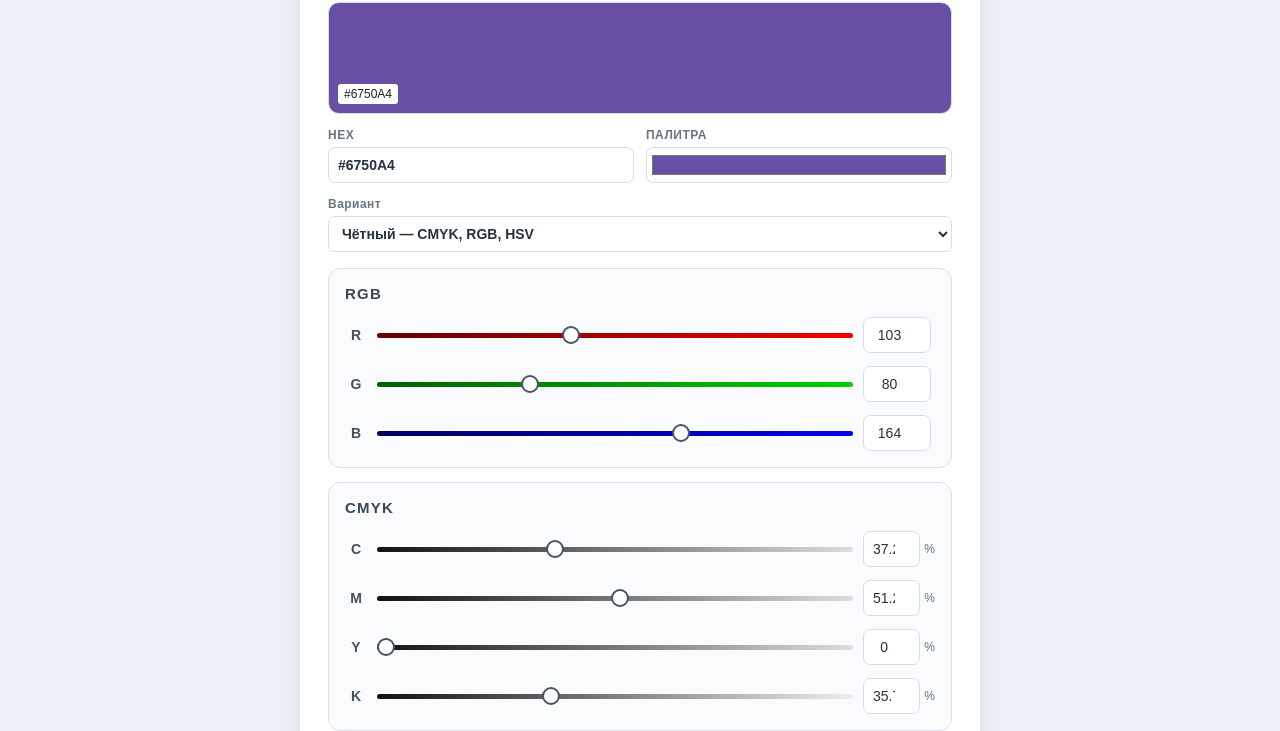
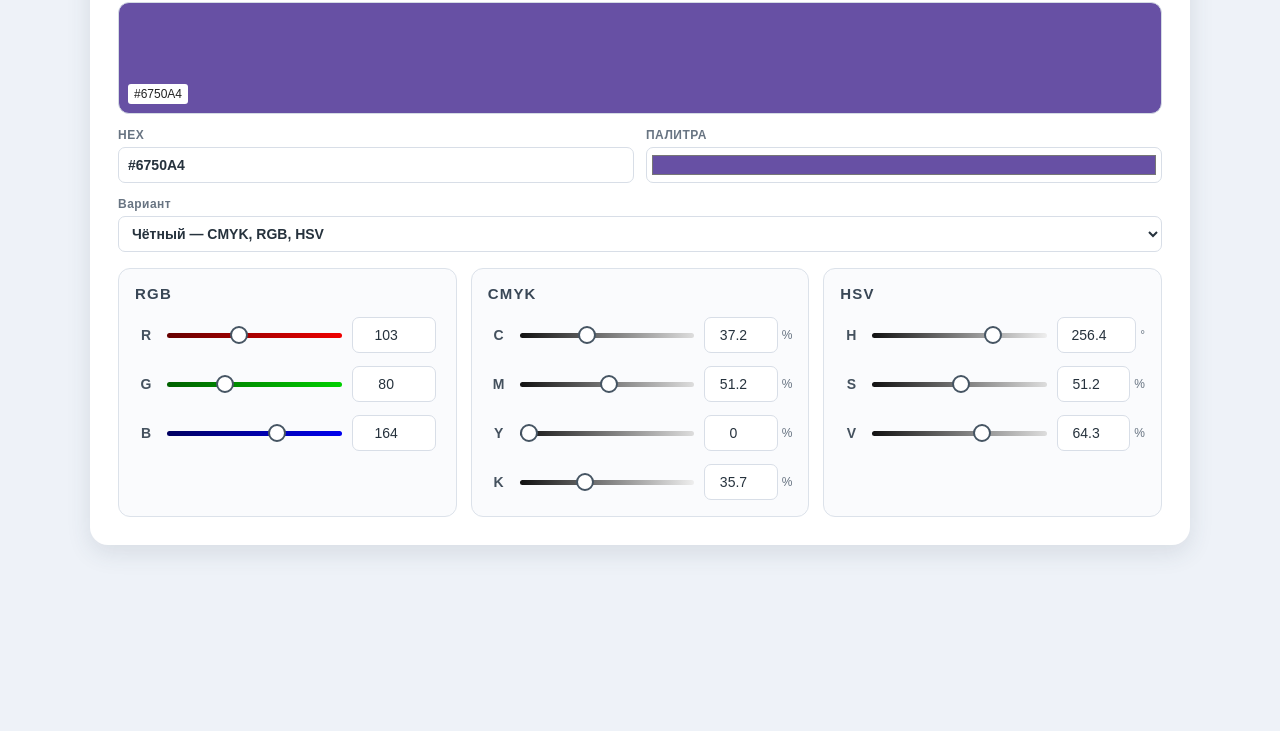
Before and after one commit to onissya/CG, a website built with Vite: page index.html in a window 1280 px wide. Shown: the part 100-831 px from the top of the page. Built offline with nearby package versions, Linux system fonts and the light colour scheme.

Commit message:
style: arrange color models horizontally

```diff
--- a/src/styles.css
+++ b/src/styles.css
@@ -22,7 +22,7 @@ select {
 }
 
 main {
-  width: min(680px, calc(100% - 24px));
+  width: min(1100px, calc(100% - 32px));
   margin: 24px auto;
   padding: 28px;
   border-radius: 18px;
@@ -125,6 +125,7 @@ input[type="color"] {
 
 .models-grid {
   display: grid;
+  grid-template-columns: repeat(3, minmax(0, 1fr));
   gap: 14px;
 }
 
@@ -133,6 +134,7 @@ input[type="color"] {
 }
 
 .model-card {
+  min-width: 0;
   padding: 16px;
   border: 1px solid #dce2ea;
   border-radius: 12px;
@@ -153,7 +155,7 @@ input[type="color"] {
 
 .channel-row {
   display: grid;
-  grid-template-columns: 22px 1fr 72px;
+  grid-template-columns: 22px 1fr 88px;
   gap: 10px;
   align-items: center;
 }
@@ -228,11 +230,14 @@ input[type="color"] {
 }
 
 .number-input input {
+  flex: 1;
+  min-width: 0;
   width: 100%;
   text-align: center;
 }
 
 .number-input span {
+  flex-shrink: 0;
   color: #687482;
   font-size: 12px;
 }
@@ -250,7 +255,13 @@ input[type="color"] {
   }
 
   .channel-row {
-    grid-template-columns: 20px 1fr 68px;
+    grid-template-columns: 20px 1fr 80px;
     gap: 7px;
   }
 }
+
+@media (max-width: 850px) {
+  .models-grid {
+    grid-template-columns: 1fr;
+  }
+}
```
